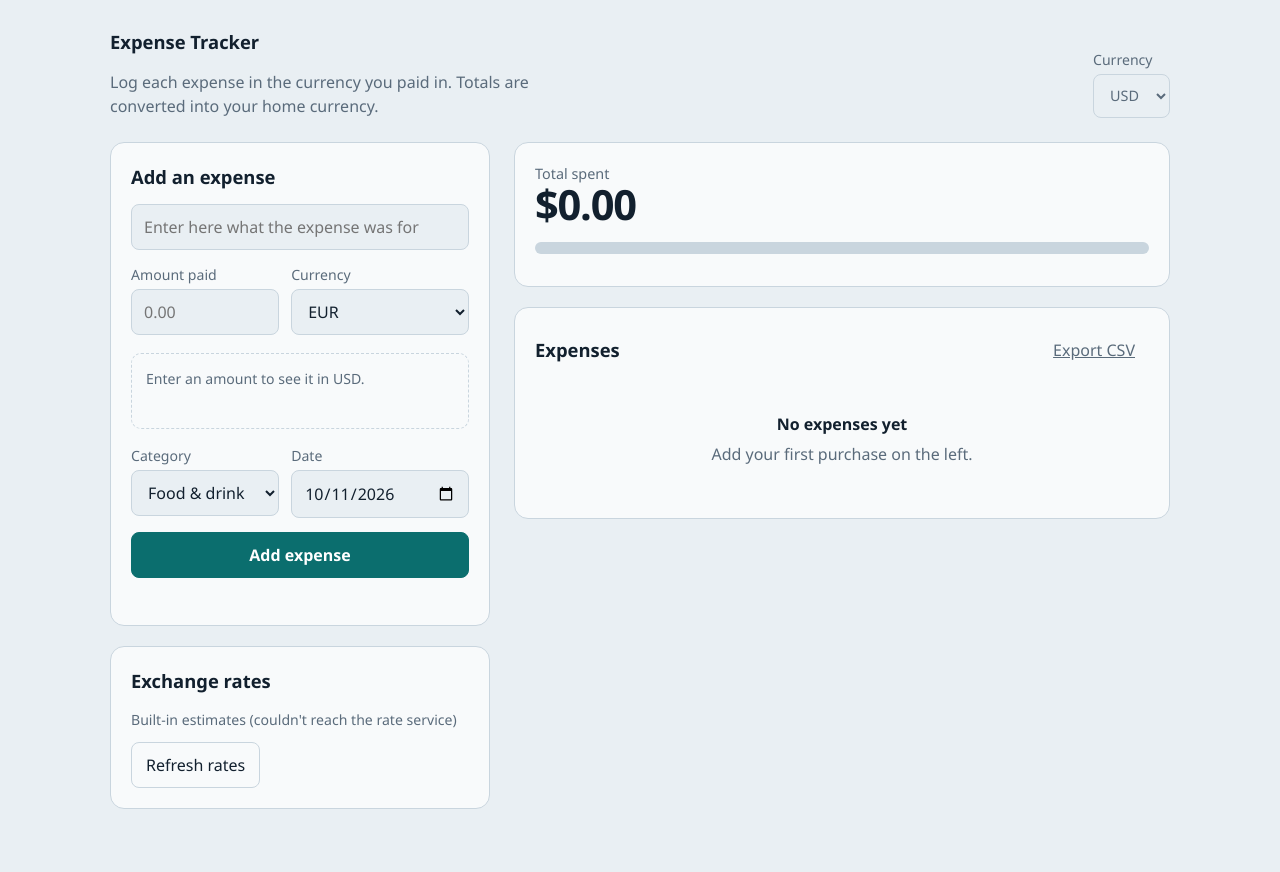
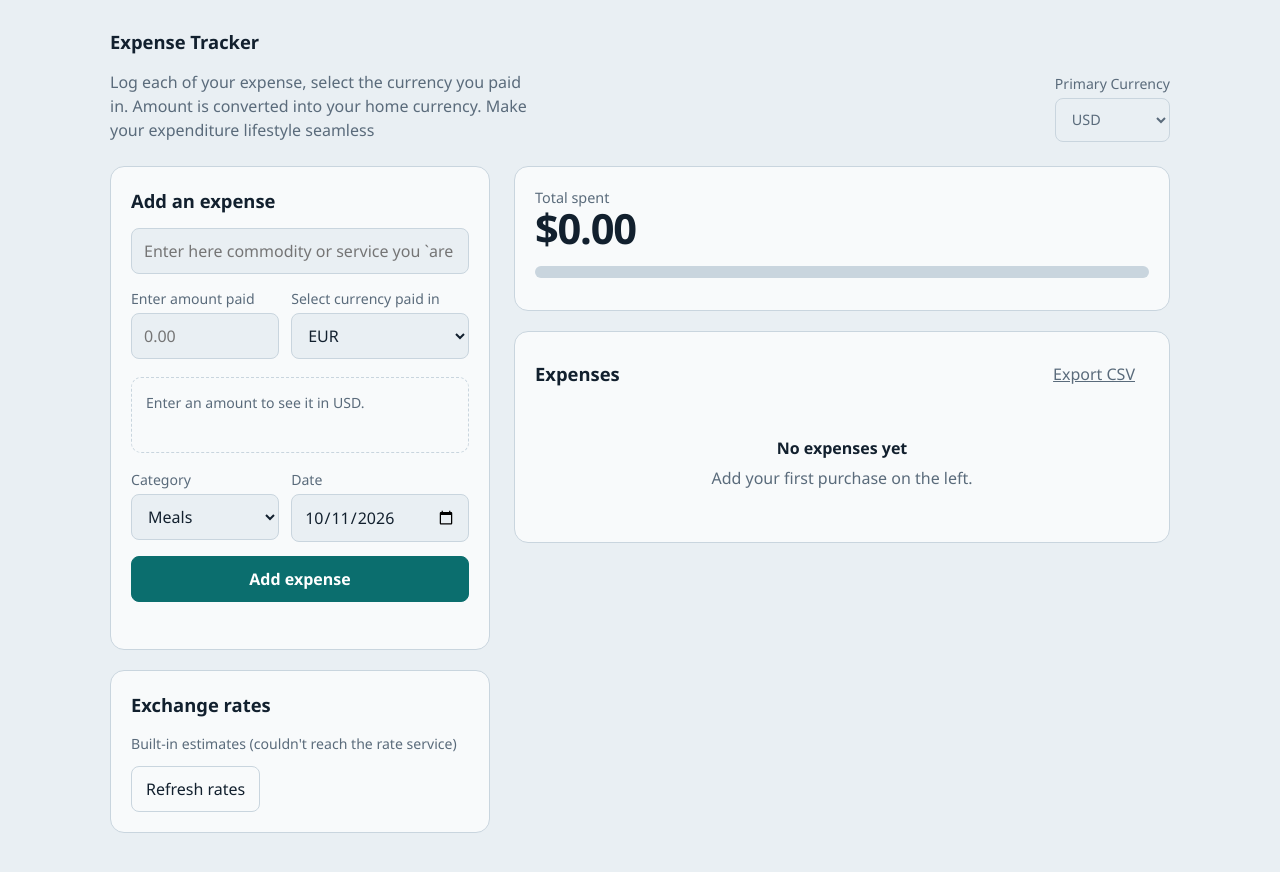
Before and after one commit to clemoclement/expensetracker, a plain HTML site: page index.html in a window 1280 px wide. Drawn offline with Linux system fonts and the light colour scheme; no server answers.

Commit message:
added to script

```diff
--- a/index.html
+++ b/index.html
@@ -11,10 +11,10 @@
     <header class="top">
       <div>
         <h2>Expense Tracker</h2>
-        <p class="sub">Log each expense in the currency you paid in. Totals are converted into your home currency.</p>
+        <p class="sub">Log each of your expense, select the currency you paid in. Amount is converted into your home currency. Make your expenditure lifestyle seamless</p>
       </div>
       <div class="home-pick">
-        <label for="home">Currency</label>
+        <label for="home">Primary Currency</label>
         <select id="home"></select>
       </div>
     </header>
@@ -27,16 +27,16 @@
 
           <div class="field">
             <!-- <label for="desc">Enter below what the expense was for</label> -->
-            <input type="text" id="desc" placeholder="Enter here what the expense was for" maxlength="80">
+            <input type="text" id="desc" placeholder="Enter here commodity or service you `are paying for" maxlength="80">
           </div>
 
           <div class="row2">
             <div class="field">
-              <label for="amount">Amount paid</label>
+              <label for="amount">Enter amount paid</label>
               <input type="number" id="amount" step="0.01" min="0" placeholder="0.00">
             </div>
             <div class="field">
-              <label for="cur">Currency</label>
+              <label for="cur">Select currency paid in</label>
               <select id="cur"></select>
             </div>
           </div>
--- a/script.js
+++ b/script.js
@@ -1,5 +1,5 @@
 // ---------- Settings ----------
-const CATEGORIES = ["Food & drink", "Transport", "Lodging", "Shopping", "Work & software", "Other"];
+const CATEGORIES = ["Meals", "Purchases", "Drinks", "Logistics", "Accommodation", "Shopping", "Work", "Software", "Miscellaneous", "Other"];
 const COLORS = ["var(--c1)", "var(--c2)", "var(--c3)", "var(--c4)", "var(--c5)", "var(--c6)"];
 
 // Rough rates, used only if the API fails and nothing is saved yet
```
